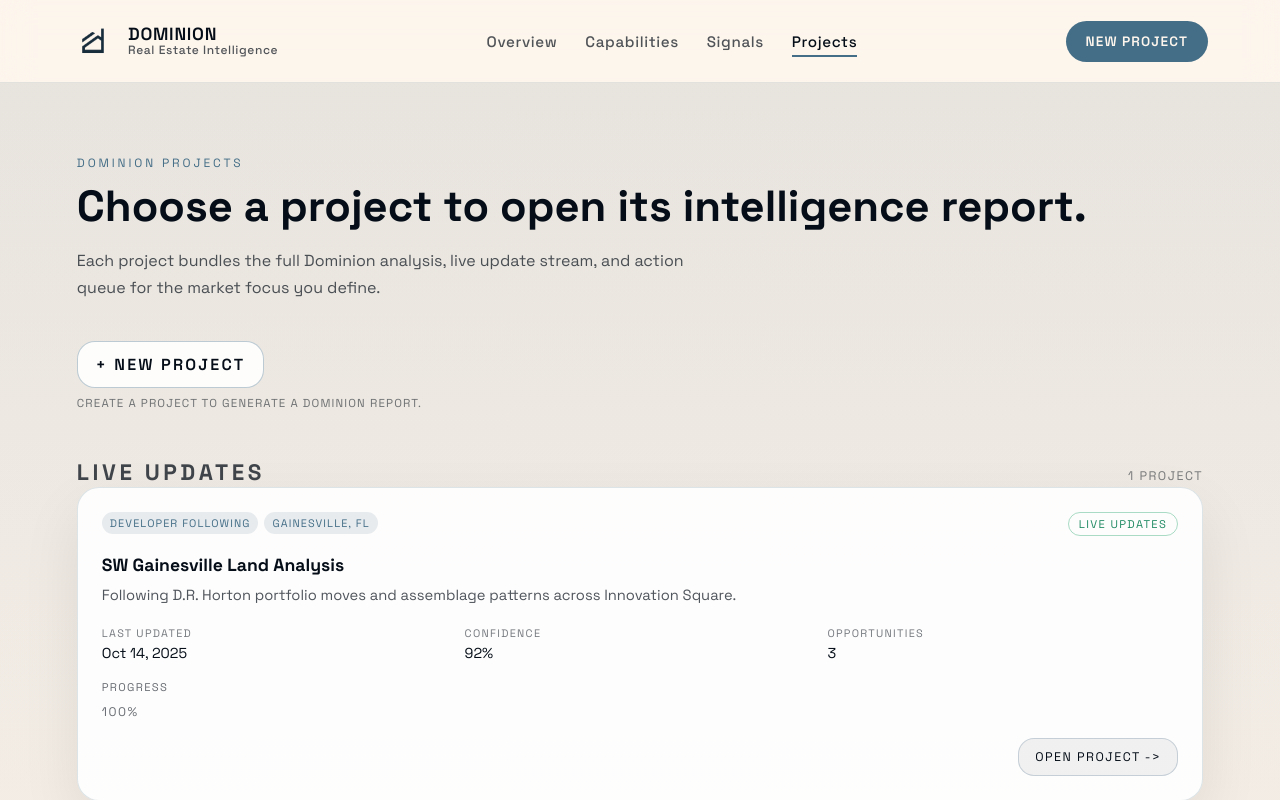
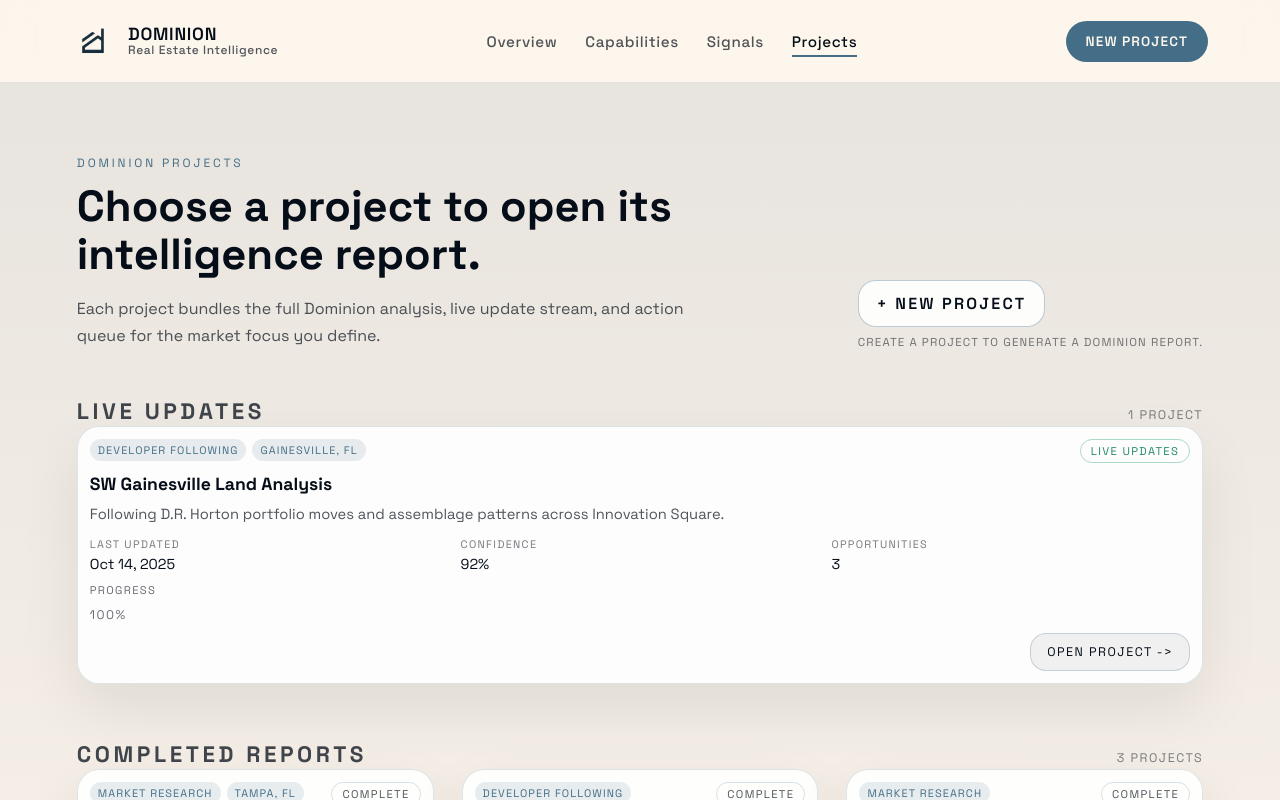
Before and after one commit to XxMasterepicxX/Dominion, a React (Vite) app in the folder frontend/: page /projects in a window 1280 px wide. Shown: the top 800 px of the page. Built offline with nearby package versions, Linux system fonts and the light colour scheme; no server answers.

Commit message:
new project button, additional boxes on landing page

```diff
--- a/frontend/src/pages/Landing.tsx
+++ b/frontend/src/pages/Landing.tsx
@@ -1,11 +1,13 @@
 import { Link } from 'react-router-dom';
 import { StaticCanvasGlobe } from '../components/StaticCanvasGlobe';
 import './Landing.css';
+import { getByLabelText } from '@testing-library/react';
 
 const metrics = [
   { label: 'Active data sources', value: '10+' },
   { label: 'Entity resolution accuracy', value: '95%' },
   { label: 'Opportunity detection lead time', value: '3-6 weeks' },
+  { label: 'Autonomous data collection', value: '24/7'}
 ];
 
 const capabilityCards = [
--- a/frontend/src/pages/ProjectCreate.css
+++ b/frontend/src/pages/ProjectCreate.css
@@ -84,7 +84,12 @@
 }
 
 .project-create__grid {
+
   display: grid;
+  /* display: flex; */
+  flex-wrap: nowrap;
+  /* justify-content: space-between; */
+  /* align-items: center; */
   gap: clamp(16px, 3vw, 24px);
 }
 
@@ -135,10 +140,16 @@
 }
 
 .project-create__type {
+  /* new line for diff font size */
+  /* padding also change from 16px 18px->8,10 */
+  /* prev gap 6px->2 */
+  font-size: 6px;
   display: grid;
-  gap: 6px;
+  /* display: flex; */
+  /* flex: 1; */
+  gap: 2px;
   align-items: flex-start;
-  padding: 16px 18px;
+  padding: 8px 10px;
   border-radius: 18px;
   border: 1px solid rgba(68, 110, 135, 0.22);
   background: rgba(5, 14, 24, 0.02);
@@ -155,6 +166,7 @@
 }
 
 .project-create__type span {
+
   font-size: 0.85rem;
   color: rgba(5, 14, 24, 0.65);
   line-height: 1.5;
--- a/frontend/src/pages/ProjectCreate.tsx
+++ b/frontend/src/pages/ProjectCreate.tsx
@@ -231,6 +231,7 @@
               <label>
                 <span>Entity name {requiredFields.includes('entityName') ? '*' : ''}</span>
                 <input
+
                   type="text"
                   value={form.entityName ?? ''}
                   onChange={(event) => handleInput('entityName', event.target.value)}
--- a/frontend/src/pages/Projects.css
+++ b/frontend/src/pages/Projects.css
@@ -6,9 +6,13 @@
   min-height: calc(100vh - 160px);
 }
 
+
+
 .projects__header {
   display: flex;
-  flex-wrap: wrap;
+  /* flex-wrap: wrap; */
+  flex-wrap: nowrap;
+  /* align-items: flex-end; */
   align-items: flex-end;
   justify-content: space-between;
   gap: clamp(24px, 4vw, 40px);
@@ -37,11 +41,6 @@
   line-height: 1.7;
 }
 
-.projects__header-actions {
-  display: grid;
-  gap: 8px;
-  justify-items: start;
-}
 
 .projects__new {
   border: 1px solid rgba(68, 110, 135, 0.35);
@@ -132,8 +131,10 @@
 
 .projects__card {
   display: grid;
-  gap: 18px;
-  padding: 24px;
+  /* was 18px */
+  gap: 10px;
+  /* was 24px padding */
+  padding: 12px;
   border-radius: 22px;
   background: rgba(255, 255, 255, 0.9);
   border: 1px solid rgba(68, 110, 135, 0.18);
@@ -145,6 +146,24 @@
   justify-content: space-between;
   gap: 12px;
   align-items: flex-start;
+}
+
+.projects__header-actions {
+  /* changed from grid */
+  /* display: grid;
+  gap: 8px;
+  justify-items: start; */
+  display: flex;
+  flex-direction: column;
+  align-items: flex-start; /* align left edge */
+  gap: 8px;
+
+  margin-top: 16px;
+}
+
+.projects__header-text {
+  flex: 1 1 60%;      /* take ~60% width, shrink if needed */
+  min-width: 280px;   /* prevents it from being too small on mobile */
 }
 
 .projects__tags {
--- a/frontend/src/pages/Projects.tsx
+++ b/frontend/src/pages/Projects.tsx
@@ -68,7 +68,8 @@
   return (
     <div className="projects">
       <header className="projects__header">
-        <div>
+        {/* changed the classname for the div right below */}
+        <div className="projects__header-text">
           <p className="projects__eyebrow">Dominion projects</p>
           <h1>Choose a project to open its intelligence report.</h1>
           <p className="projects__lead">
```
Also changed, not shown: 1 other file (tests, documents, lock files or other folders).
